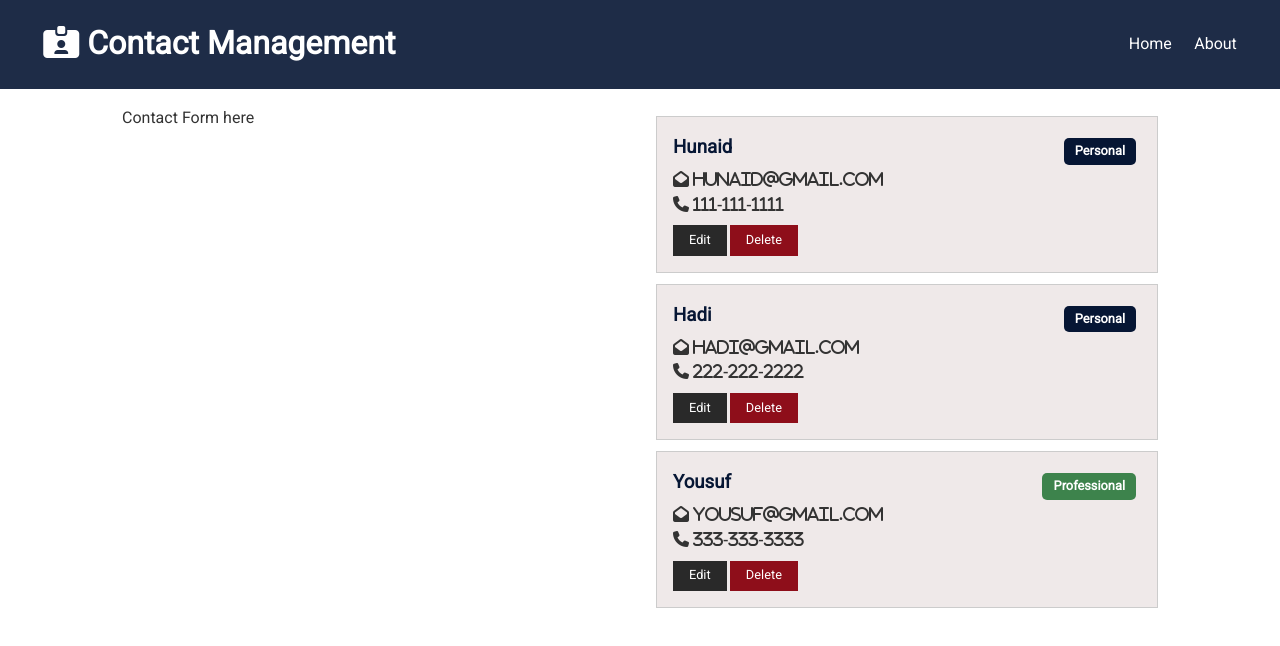
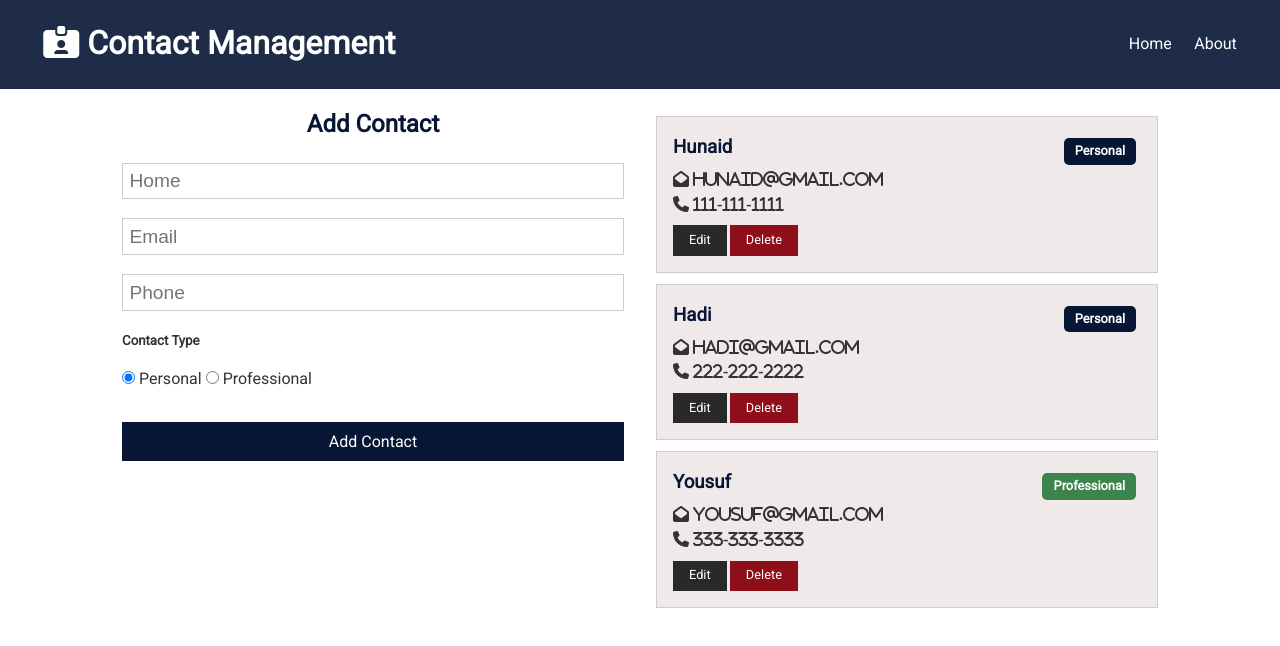
Before and after one commit to Hunaid-Memon/contact-management, a React (Create React App) app in the folder client/: page / in a window 1280 px wide. Shown: the top 646 px of the page. Built offline with nearby package versions, Linux system fonts and the light colour scheme.

Commit message:
Create ContactForm

```diff
--- /dev/null
+++ b/client/src/components/contacts/ContactForm.js
@@ -0,0 +1,78 @@
+import React, { useContext, useState } from 'react';
+import ContactContext from '../../context/contact/contactContext';
+
+const ContactForm = () => {
+
+    const contactContext = useContext(ContactContext);
+
+    const [contact, setContact] = useState({
+        name: '',
+        email: '',
+        phone: '',
+        type: 'personal'
+    })
+
+    const { name, email, phone, type } = contact;
+
+    const onSubmit = e => {
+        e.preventDefault();
+        contactContext.addContact(contact);
+        setContact({
+          name: "",
+          email: "",
+          phone: "",
+          type: "personal",
+        });
+    }
+
+    const onChange = e => setContact({...contact, [e.target.name]: e.target.value})
+
+  return (
+    <form onSubmit={onSubmit}>
+      <h2 className="text-primary">Add Contact</h2>
+      <input
+        type="text"
+        placeholder="Home"
+        name="name"
+        value={name}
+        onChange={onChange}
+      />
+      <input
+        type="text"
+        placeholder="Email"
+        name="email"
+        value={email}
+        onChange={onChange}
+      />
+      <input
+        type="text"
+        placeholder="Phone"
+        name="phone"
+        value={phone}
+        onChange={onChange}
+      />
+      <h5>Contact Type</h5>
+      <input
+        type="radio"
+        name="type"
+        value="personal"
+        checked={type === "personal"}
+        onChange={onChange}
+      />{" "}
+      Personal{" "}
+      <input
+        type="radio"
+        name="type"
+        value="professional"
+        checked={type === "professional"}
+        onChange={onChange}
+      />{" "}
+          Professional
+          <div>
+              <input type='submit' value='Add Contact' className='btn btn-primary btn-block' />
+          </div>
+    </form>
+  );
+}
+
+export default ContactForm
--- a/client/src/components/contacts/Contacts.js
+++ b/client/src/components/contacts/Contacts.js
@@ -6,8 +6,6 @@
   const contactContext = useContext(ContactContext);
 
   const { contacts } = contactContext;
-
-  if (contacts === '') return <h3>Loading...</h3>
 
   return (
     <Fragment>
--- a/client/src/components/pages/Home.js
+++ b/client/src/components/pages/Home.js
@@ -1,15 +1,18 @@
 import React from 'react'
+import ContactForm from '../contacts/ContactForm';
 import Contacts from '../contacts/Contacts'
 
 const Home = props => {
   return (
-    <div className='grid-2' >
-      <div>Contact Form here</div>
+    <div className="grid-2">
+      <div>
+        <ContactForm />
+      </div>
       <div>
         <Contacts />
       </div>
     </div>
-  )
+  );
 }
 
 export default Home
```
